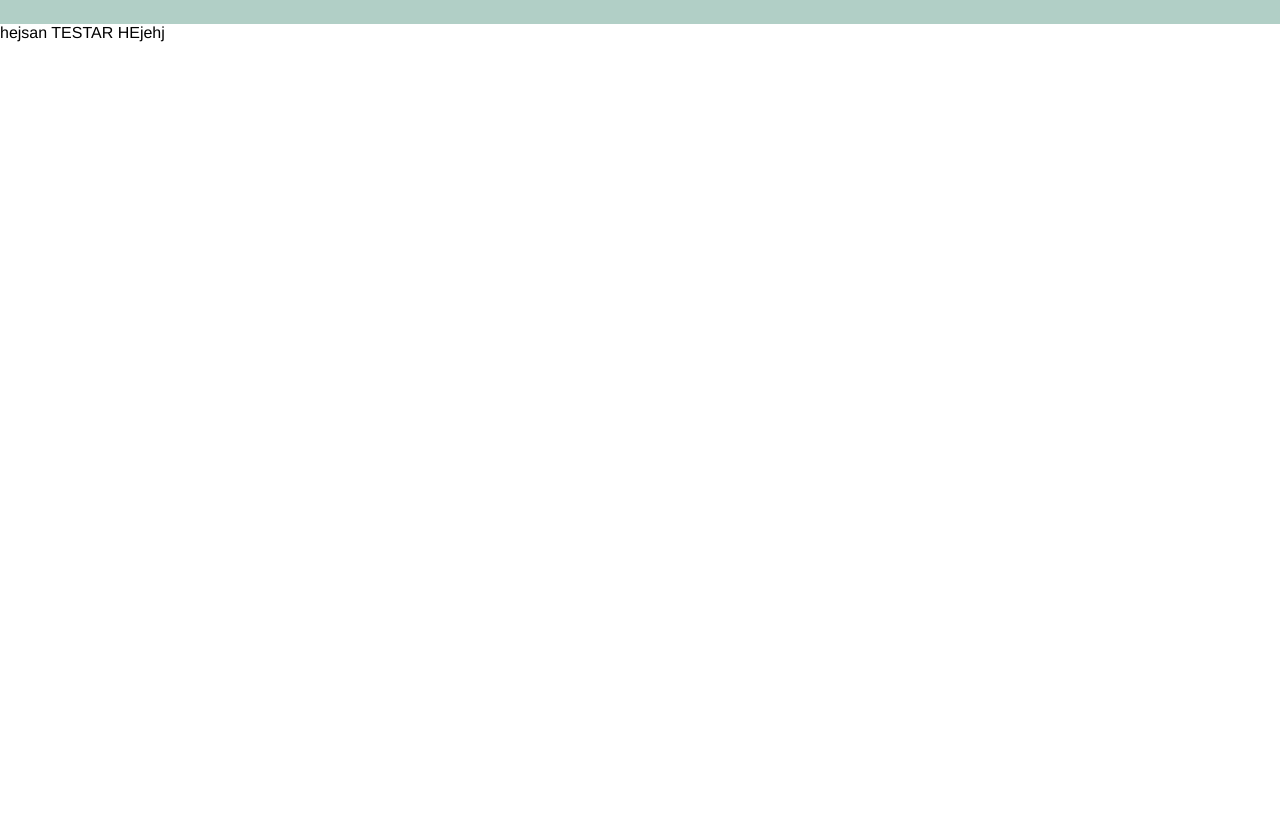
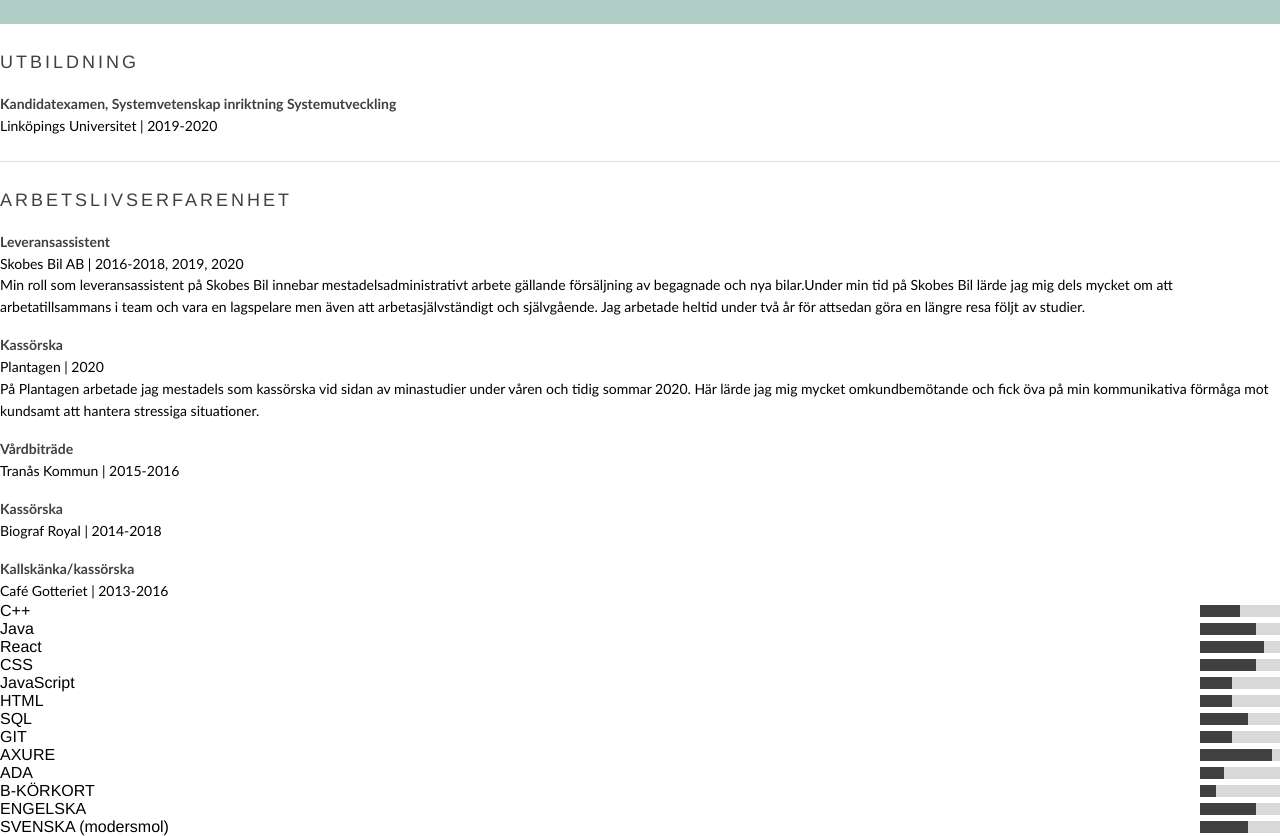
Before and after one commit to almvard/cvpage, a React (Create React App) app: page / in a window 1280 px wide. Before the commit the page ends 800 px from the top, so only its background shows below. Built offline with nearby package versions, Linux system fonts and the light colour scheme.

Commit message:
Added eslint and started with sections on the cv page

```diff
--- a/package.json
+++ b/package.json
@@ -46,7 +46,7 @@
     "eslint-config-airbnb": "^18.2.1",
     "eslint-plugin-import": "^2.22.1",
     "eslint-plugin-jsx-a11y": "^6.4.1",
-    "eslint-plugin-react": "^7.21.5",
+    "eslint-plugin-react": "^7.22.0",
     "eslint-plugin-react-hooks": "^4.2.0"
   }
 }
--- /dev/null
+++ b/src/components/Divider.js
@@ -0,0 +1,6 @@
+import React from 'react';
+import MuiDivider from '@material-ui/core/Divider';
+
+const Divider = () => <MuiDivider style={{ marginTop: 24 }} />;
+
+export default Divider;
--- /dev/null
+++ b/src/components/Section.js
@@ -0,0 +1,62 @@
+import React from 'react';
+import PropTypes from 'prop-types';
+import { makeStyles, Typography } from '@material-ui/core';
+
+const useStyles = makeStyles((theme) => ({
+  header: {
+    color: theme.palette.primary.main,
+    textTransform: 'uppercase',
+    letterSpacing: 3,
+    fontWeight: 'normal',
+    marginTop: theme.spacing(3),
+    fontSize: 18,
+  },
+  subtitle: {
+    color: theme.palette.primary.main,
+    fontWeight: 'bold',
+    marginTop: theme.spacing(2),
+  },
+  bodyText: {
+    fontFamily: theme.typography.bodyFont,
+  },
+}));
+
+const Section = (props) => {
+  const { data } = props;
+  const { header, merits } = data;
+
+  const classes = useStyles();
+  return (
+    <>
+      <Typography className={classes.header} variant="h6">
+        {header}
+      </Typography>
+      {merits.map((merit, index) => {
+        const {
+          subtitle, employer, date, content,
+        } = merit;
+
+        return (
+          // eslint-disable-next-line react/no-array-index-key
+          <div key={`merit ${index}`}>
+            <Typography className={`${classes.subtitle} ${classes.bodyText}`} variant="subtitle2">
+              {subtitle}
+            </Typography>
+            <Typography className={classes.bodyText} variant="subtitle2">
+              {`${employer} |    ${date}`}
+            </Typography>
+            <Typography className={classes.bodyText} variant="subtitle2">
+              {content}
+            </Typography>
+          </div>
+        );
+      })}
+    </>
+  );
+};
+
+Section.propTypes = {
+  data: PropTypes.objectOf(PropTypes.any).isRequired,
+};
+
+export default Section;
--- /dev/null
+++ b/src/components/SkillSlider.js
@@ -0,0 +1,44 @@
+import React from 'react';
+import PropTypes from 'prop-types';
+import LinearProgress from '@material-ui/core/LinearProgress';
+import { makeStyles, withStyles } from '@material-ui/core';
+
+const useStyles = makeStyles({
+  root: {
+    display: 'flex',
+    alignItems: 'center',
+    justifyContent: 'space-between',
+  },
+});
+
+const BorderLinearProgress = withStyles((theme) => ({
+  root: {
+    height: 12,
+    width: 80,
+  },
+  colorPrimary: {
+    backgroundColor: theme.palette.primary.third,
+  },
+  bar: {
+    backgroundColor: theme.palette.primary.main,
+  },
+}))(LinearProgress);
+
+const SkillSlider = (props) => {
+  const { skill, skillLevel } = props;
+
+  const classes = useStyles();
+  return (
+    <div className={classes.root}>
+      {skill}
+      <BorderLinearProgress variant="determinate" value={skillLevel} />
+    </div>
+  );
+};
+
+SkillSlider.propTypes = {
+  skillLevel: PropTypes.number.isRequired,
+  skill: PropTypes.string.isRequired,
+};
+
+export default SkillSlider;
--- a/src/containers/App.js
+++ b/src/containers/App.js
@@ -1,12 +1,83 @@
 import React from 'react';
-import TopBar from "../components/TopBar";
 import { makeStyles } from '@material-ui/core';
+import TopBar from '../components/TopBar';
+import Section from '../components/Section';
+import Divider from '../components/Divider';
+import SkillSlider from '../components/SkillSlider';
 
-const useStyles = makeStyles(theme => ({
+const useStyles = makeStyles((theme) => ({
   main: {
     fontFamily: theme.typography.fontFamily,
   },
 }));
+
+const data = {
+  education: {
+    header: 'Utbildning',
+    merits: [
+      {
+        subtitle: 'Kandidatexamen, Systemvetenskap inriktning Systemutveckling',
+        employer: 'Linköpings Universitet',
+        date: '2019-2020',
+      },
+    ],
+  },
+  work: {
+    header: 'Arbetslivserfarenhet',
+    merits: [
+      {
+        subtitle: 'Leveransassistent',
+        employer: 'Skobes Bil AB',
+        date: '2016-2018, 2019, 2020',
+        content: 'Min roll som leveransassistent på Skobes Bil innebar mestadels'
+          + 'administrativt arbete gällande försäljning av begagnade och nya bilar.'
+          + 'Under min tid på Skobes Bil lärde jag mig dels mycket om att arbeta'
+          + 'tillsammans i team och vara en lagspelare men även att arbeta'
+          + 'självständigt och självgående. Jag arbetade heltid under två år för att'
+          + 'sedan göra en längre resa följt av studier.',
+      },
+      {
+        subtitle: 'Kassörska',
+        employer: 'Plantagen',
+        date: '2020',
+        content: 'På Plantagen arbetade jag mestadels som kassörska vid sidan av mina'
+          + 'studier under våren och tidig sommar 2020. Här lärde jag mig mycket om'
+          + 'kundbemötande och fick öva på min kommunikativa förmåga mot kund'
+          + 'samt att hantera stressiga situationer. ',
+      },
+      {
+        subtitle: 'Vårdbiträde',
+        employer: 'Tranås Kommun',
+        date: '2015-2016',
+      },
+      {
+        subtitle: 'Kassörska',
+        employer: 'Biograf Royal',
+        date: '2014-2018',
+      },
+      {
+        subtitle: 'Kallskänka/kassörska',
+        employer: 'Café Gotteriet',
+        date: '2013-2016',
+      },
+    ],
+  },
+  skills: [
+    { skill: 'C++', skillLevel: 50 },
+    { skill: 'Java', skillLevel: 70 },
+    { skill: 'React', skillLevel: 80 },
+    { skill: 'CSS', skillLevel: 70 },
+    { skill: 'JavaScript', skillLevel: 40 },
+    { skill: 'HTML', skillLevel: 40 },
+    { skill: 'SQL', skillLevel: 60 },
+    { skill: 'GIT', skillLevel: 40 },
+    { skill: 'AXURE', skillLevel: 90 },
+    { skill: 'ADA', skillLevel: 30 },
+    { skill: 'B-KÖRKORT', skillLevel: 20 },
+    { skill: 'ENGELSKA', skillLevel: 70 },
+    { skill: 'SVENSKA (modersmol)', skillLevel: 60 },
+  ],
+};
 
 function App() {
   const classes = useStyles();
@@ -14,10 +85,12 @@ function App() {
   return (
     <div className={classes.main}>
       <TopBar />
-      hejsan TESTAR HEjehj
+      <Section data={data.education} />
+      <Divider />
+      <Section data={data.work} />
+      {data.skills.map((item) => <SkillSlider skill={item.skill} skillLevel={item.skillLevel} />)}
     </div>
   );
 }
 
-
 export default App;
--- a/src/index.js
+++ b/src/index.js
@@ -2,10 +2,10 @@ import React from 'react';
 import ReactDOM from 'react-dom';
 import { Provider } from 'react-redux';
 import { createStore } from 'redux';
+import { MuiThemeProvider } from '@material-ui/core';
 import reducers from './reducers/index';
 import App from './containers/App';
-import { createTheme } from "./theme/theme";
-import { MuiThemeProvider } from "@material-ui/core";
+import { createTheme } from './theme/theme';
 
 const store = createStore(reducers);
 const appTheme = createTheme();
--- a/src/reducers/data.js
+++ b/src/reducers/data.js
@@ -5,8 +5,7 @@ const initialState = {
   name: 'Alma Cederblad',
 };
 
-// eslint-disable-next-line import/no-anonymous-default-export
-export default function (state = initialState, action) {
+function data(state = initialState, action) {
   switch (action.type) {
     case SET_NAME:
       return { ...state, name: action.name };
@@ -19,3 +18,5 @@ export default function (state = initialState, action) {
 
 export const getName = (state) => state.data.name;
 export const getEmail = (state) => state.data.email;
+
+export default data;
--- a/src/theme/theme.js
+++ b/src/theme/theme.js
@@ -6,13 +6,16 @@ const defaultBranding = {
   third: '#D9D9D9',
 };
 
+// eslint-disable-next-line import/prefer-default-export
 export const createTheme = () => createMuiTheme({
   palette: {
     primary: {
-      ...defaultBranding
+      ...defaultBranding,
     },
   },
   typography: {
     fontFamily: 'Helvetica, Calibri, sans-serif',
-  }
+    headerFont: 'Helvetica',
+    bodyFont: 'Calibri',
+  },
 });
```
Also changed, not shown: src/components/TopBar.js (+4 -4 lines), .eslintrc.json (added), 1 other file (tests, documents, lock files or other folders).
